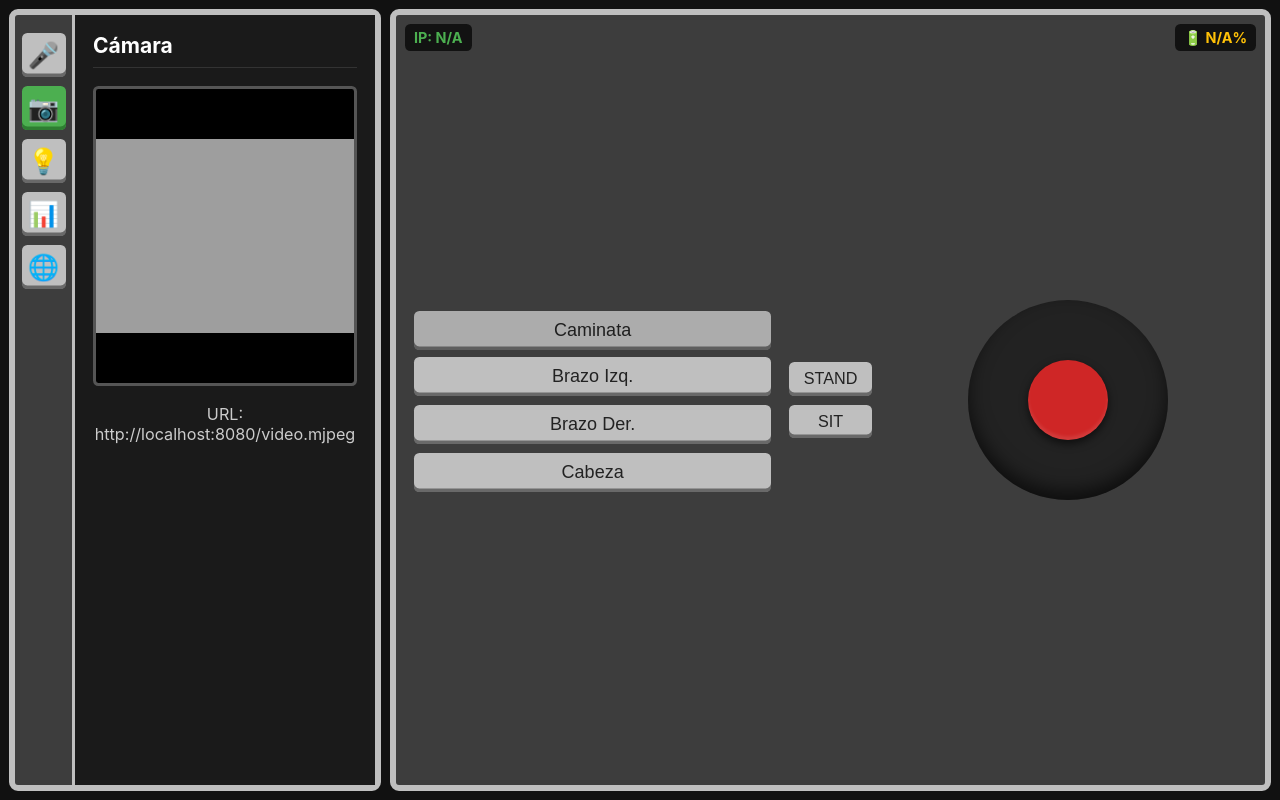
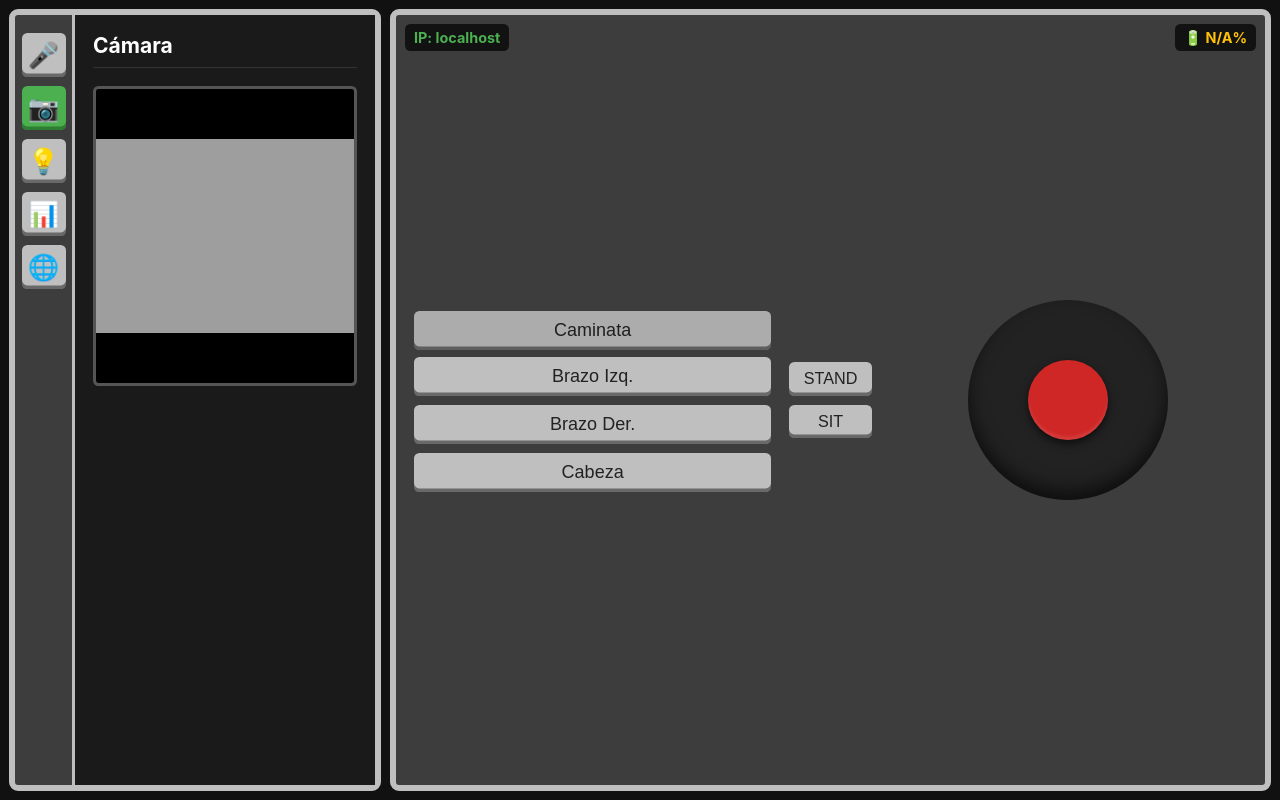
Before and after one commit to Limao0521/naoControl, a React (Create React App) app in the folder nao-control-react/: page / in a window 1280 px wide. Both pictures are taken after a click on the button "Cámara". Built offline with nearby package versions, Linux system fonts and the light colour scheme; no server answers.

Commit message:
ip added

```diff
--- a/nao-control-react/src/components/CameraMenu.js
+++ b/nao-control-react/src/components/CameraMenu.js
@@ -51,10 +51,6 @@ const CameraMenu = ({ isOpen, onClose, cameraUrl, isEmbedded = false }) => {
           </button>
         </div>
       )}
-
-      <p className="camera-info">
-        URL: {currentCameraUrl}
-      </p>
     </div>
   );
 };
--- a/nao-control-react/src/components/NaoController.js
+++ b/nao-control-react/src/components/NaoController.js
@@ -15,8 +15,15 @@ const NaoController = () => {
     battery: 0,
     joints: []
   });
+  const [hostIP, setHostIP] = useState('');
 
   const { sendMessage, lastMessage } = useWebSocket(6671);
+
+  // Detectar IP del host
+  useEffect(() => {
+    const currentHost = window.location.hostname;
+    setHostIP(currentHost);
+  }, []);
 
   // Manejar mensajes entrantes
   useEffect(() => {
@@ -142,7 +149,7 @@ const NaoController = () => {
           {/* Status Info */}
           <div className="control-status">
             <div className="status-ip">
-              IP: {robotStats.ip || 'N/A'}
+              IP: {hostIP || 'N/A'}
             </div>
             <div className="status-battery">
               🔋 {robotStats.battery || 'N/A'}%
```
